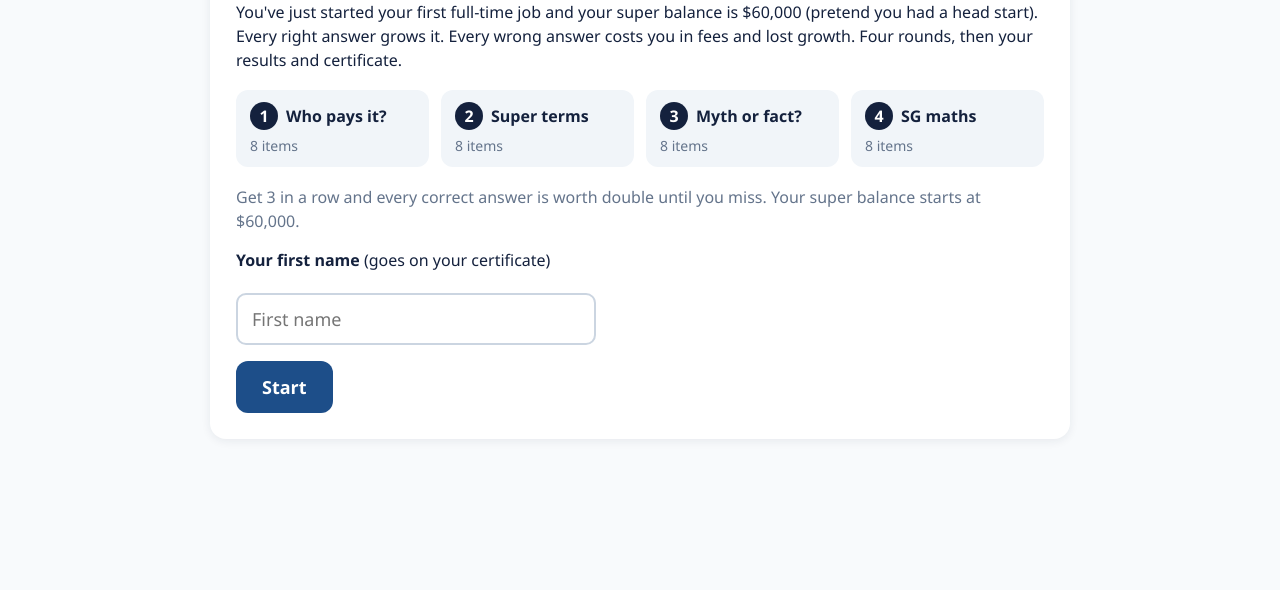
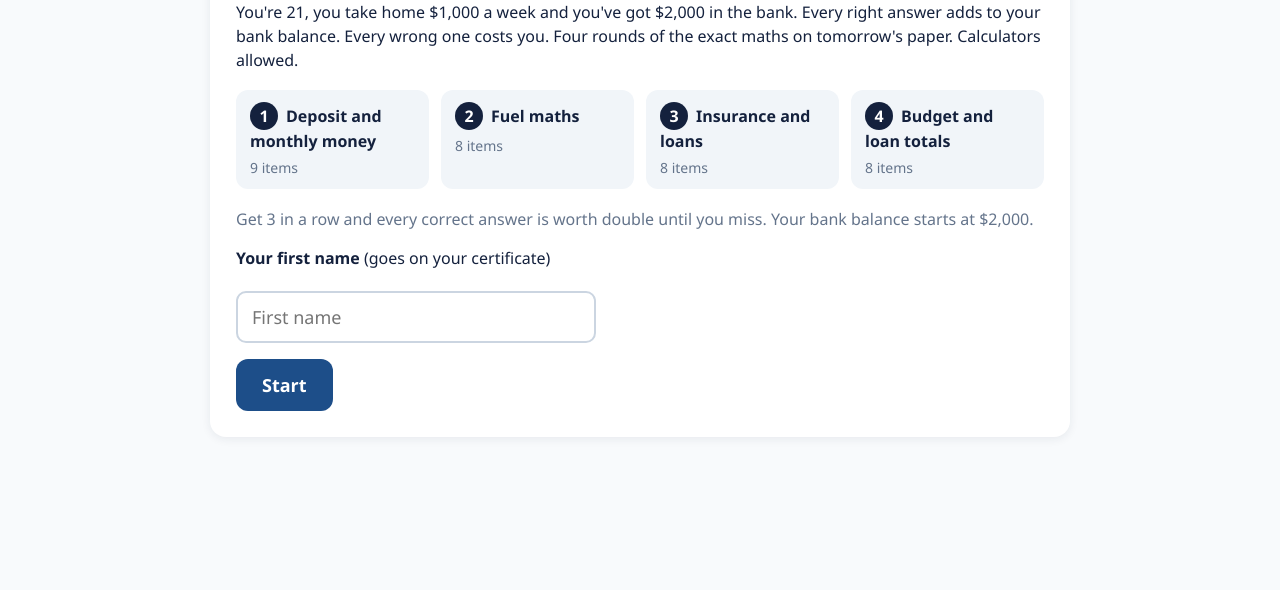
Before and after one commit to 1tbq/bus, a plain HTML site: page index.html in a window 1280 px wide. Shown: the part 210-800 px from the top of the page. Drawn offline with Linux system fonts and the light colour scheme.

Commit message:
Add files via upload

```diff
--- a/index.html
+++ b/index.html
@@ -3,7 +3,7 @@
 <head>
 <meta charset="UTF-8">
 <meta name="viewport" content="width=device-width, initial-scale=1.0">
-<title>Super Stash | Lesson 6</title>
+<title>Keys in Hand | Lesson 7</title>
 <style>
   :root {
     --ink: #14213D; --accent: #1D4E89; --accent-soft: #E3ECF7;
@@ -90,7 +90,7 @@
 </head>
 <body>
 <header>
-  <div class="logo" aria-hidden="true">🪺</div>
+  <div class="logo" aria-hidden="true">🚗</div>
   <div><h1 id="gTitle"></h1><div class="sub" id="gSub"></div></div>
   <div class="hud">
     <span class="chip">Score <b id="hScore">0</b></span>
@@ -107,305 +107,336 @@
 
 <script>
 const CONFIG = {
- "lesson": 6,
- "title": "Super Stash",
- "tagline": "Superannuation: who pays, how it works and why it matters",
- "icon": "🪺",
+ "lesson": 7,
+ "title": "Keys in Hand",
+ "tagline": "Summative dress rehearsal: deposit, fuel, insurance, loans and budget",
+ "icon": "🚗",
  "accent": "1D4E89",
  "accentSoft": "E3ECF7",
- "intro": "You've just started your first full-time job and your super balance is $60,000 (pretend you had a head start). Every right answer grows it. Every wrong answer costs you in fees and lost growth. Four rounds, then your results and certificate.",
+ "intro": "You're 21, you take home $1,000 a week and you've got $2,000 in the bank. Every right answer adds to your bank balance. Every wrong one costs you. Four rounds of the exact maths on tomorrow's paper. Calculators allowed.",
  "meter": {
-  "name": "Super balance",
+  "name": "Bank balance",
   "prefix": "$",
-  "start": 60000,
-  "up": 5000,
-  "down": 6000,
+  "start": 2000,
+  "up": 150,
+  "down": 250,
   "min": 0,
-  "max": 200000,
-  "blurb": "Your super balance starts at $60,000.",
+  "max": 6000,
+  "blurb": "Your bank balance starts at $2,000.",
   "badge": {
-   "icon": "🏖️",
-   "title": "Comfortable Retiree",
-   "desc": "Finish with a super balance of $150,000 or more",
-   "atLeast": 150000
+   "icon": "🔑",
+   "title": "Debt-free driver",
+   "desc": "Finish with a bank balance of $4,000 or more",
+   "atLeast": 4000
   }
  },
  "verdicts": [
   {
    "min": 90,
-   "text": "Super star. You could run your own fund (but please don't, an SMSF at 16 is a bad idea)."
+   "text": "Keys in hand. You're ready for tomorrow."
   },
   {
    "min": 70,
-   "text": "Solid saver. Check your mistake review and you're there."
+   "text": "Nearly there. Copy your mistakes and check the method for each."
   },
   {
    "min": 50,
-   "text": "Your super is growing, but fees are biting. Go back over the mistakes."
+   "text": "Test drive needed. Go back over the worked example slides tonight."
   },
   {
    "min": 0,
-   "text": "Your future self needs a word with you. Copy your mistakes, then play again."
+   "text": "Not road ready yet. Copy every mistake, then play again."
   }
  ],
  "rounds": [
   {
-   "type": "sort",
-   "name": "Who pays it?",
-   "buckets": [
-    "Employer (Super Guarantee)",
-    "You or the government"
-   ],
-   "intro": "Decide who is making each contribution: the employer paying the compulsory Super Guarantee, or someone else (you, or the government).",
+   "type": "num",
+   "name": "Deposit and monthly money",
+   "intro": "Deposit subtraction and weekly to monthly. Weekly to monthly is x 52 / 12. Type numbers only.",
    "items": [
     {
-     "t": "12% of Liam's ordinary wage, paid on top of his pay",
-     "a": 0,
-     "why": "That's the Super Guarantee. It's compulsory and paid by the employer on top of wages."
+     "q": "A car costs $19,990. You use the $5,000 gift as a deposit. How much do you borrow?",
+     "a": 14990,
+     "unit": "$",
+     "tol": 0.5,
+     "why": "$19,990 minus $5,000 = $14,990. Show this subtraction in Task 3."
     },
     {
-     "t": "$50 a week Aaliyah sets up through salary sacrifice",
-     "a": 1,
-     "why": "Salary sacrifice is YOUR choice to send some of your before-tax pay to super."
+     "q": "A car costs $12,500. You use the $5,000 gift as a deposit. How much do you borrow?",
+     "a": 7500,
+     "unit": "$",
+     "tol": 0.5,
+     "why": "$12,500 minus $5,000 = $7,500. Show this subtraction in Task 3."
     },
     {
-     "t": "A $500 co-contribution for a low-income earner",
-     "a": 1,
-     "why": "The government co-contribution is paid by the government when lower-income earners add after-tax money."
+     "q": "A car costs $27,450. You use the $5,000 gift as a deposit. How much do you borrow?",
+     "a": 22450,
+     "unit": "$",
+     "tol": 0.5,
+     "why": "$27,450 minus $5,000 = $22,450. Show this subtraction in Task 3."
     },
     {
-     "t": "Super paid every payday since 1 July 2026",
-     "a": 0,
-     "why": "Payday Super is a rule about when EMPLOYERS must pay the Super Guarantee."
+     "q": "A car costs $8,999. You use the $5,000 gift as a deposit. How much do you borrow?",
+     "a": 3999,
+     "unit": "$",
+     "tol": 0.5,
+     "why": "$8,999 minus $5,000 = $3,999. Show this subtraction in Task 3."
     },
     {
-     "t": "$1,000 Noah adds from his savings after tax",
-     "a": 1,
-     "why": "That's a personal after-tax contribution from you."
+     "q": "Take-home pay is $1,000 a week. What is it per month? (2 decimal places)",
+     "a": 4333.33,
+     "unit": "$",
+     "tol": 0.5,
+     "why": "$1,000 x 52 = $52,000 a year, / 12 = $4,333.33 a month. Never x 4."
     },
     {
-     "t": "A refund of the 15% contributions tax for someone earning $30,000",
-     "a": 1,
-     "why": "That's the Low Income Super Tax Offset (LISTO), paid by the government."
+     "q": "Take-home pay is $750 a week. What is it per month? (2 decimal places)",
+     "a": 3250,
+     "unit": "$",
+     "tol": 0.5,
+     "why": "$750 x 52 = $39,000 a year, / 12 = $3,250.00 a month. Never x 4."
     },
     {
-     "t": "Super for a 17-year-old working 32 hours a week",
-     "a": 0,
-     "why": "Under-18s who work more than 30 hours in a week must get the Super Guarantee."
+     "q": "Take-home pay is $1,200 a week. What is it per month? (2 decimal places)",
+     "a": 5200,
+     "unit": "$",
+     "tol": 0.5,
+     "why": "$1,200 x 52 = $62,400 a year, / 12 = $5,200.00 a month. Never x 4."
     },
     {
-     "t": "A tax refund you choose to put into your super fund",
-     "a": 1,
-     "why": "That's your own after-tax money, so it's a personal contribution."
+     "q": "A car insurance premium is $55 a week. What is it per month? (2 decimal places)",
+     "a": 238.33,
+     "unit": "$",
+     "tol": 0.5,
+     "why": "$55 x 52 = $2,860 a year, / 12 = $238.33 a month. Never x 4."
+    },
+    {
+     "q": "An insurance quote is $2,880 a year. What is that per month?",
+     "a": 240,
+     "unit": "$",
+     "tol": 0.5,
+     "why": "Yearly to monthly: $2,880 / 12 = $240.00. Better still, switch the website to monthly."
+    }
+   ]
+  },
+  {
+   "type": "num",
+   "name": "Fuel maths",
+   "intro": "km per tank = tank litres / (L per 100km) x 100. Then: 1,000 / km per tank = tanks; tanks x tank size = litres; litres x price = cost.",
+   "items": [
+    {
+     "q": "A car has a 50 L tank and uses 6.0 L/100km. How many km per tank? (nearest km)",
+     "a": 833,
+     "unit": "",
+     "tol": 1,
+     "why": "50 / 6.0 x 100 = 833 km per tank. This is what goes in the fuel economy box."
+    },
+    {
+     "q": "A car has a 45 L tank and uses 7.5 L/100km. How many km per tank? (nearest km)",
+     "a": 600,
+     "unit": "",
+     "tol": 1,
+     "why": "45 / 7.5 x 100 = 600 km per tank. This is what goes in the fuel economy box."
+    },
+    {
+     "q": "A car has a 60 L tank and uses 8.0 L/100km. How many km per tank? (nearest km)",
+     "a": 750,
+     "unit": "",
+     "tol": 1,
+     "why": "60 / 8.0 x 100 = 750 km per tank. This is what goes in the fuel economy box."
+    },
+    {
+     "q": "A car has a 56 L tank and uses 7.0 L/100km. How many km per tank? (nearest km)",
+     "a": 800,
+     "unit": "",
+     "tol": 1,
+     "why": "56 / 7.0 x 100 = 800 km per tank. This is what goes in the fuel economy box."
+    },
+    {
+     "q": "You drive 1,000 km a month and get 800 km per tank. How many tanks per month?",
+     "a": 1.25,
+     "unit": "",
+     "tol": 0.01,
+     "why": "1,000 / 800 = 1.25 tanks per month."
+    },
+    {
+     "q": "You use 1.25 tanks a month and the tank holds 48 L. How many litres per month?",
+     "a": 60,
+     "unit": "",
+     "tol": 0.1,
+     "why": "1.25 x 48 = 60 litres per month."
+    },
+    {
+     "q": "You use 60 L a month. Unleaded 91 on the paper is $1.86. Monthly fuel cost?",
+     "a": 111.6,
+     "unit": "$",
+     "tol": 0.05,
+     "why": "60 x $1.86 = $111.60."
+    },
+    {
+     "q": "A diesel car uses 100 L a month. Diesel on the paper is $1.90. Monthly fuel cost?",
+     "a": 190,
+     "unit": "$",
+     "tol": 0.05,
+     "why": "100 x $1.90 = $190.00."
     }
    ]
   },
   {
    "type": "mcq",
-   "name": "Super terms",
+   "name": "Insurance and loans",
    "intro": "Pick the best answer.",
    "items": [
     {
-     "q": "What is the Super Guarantee rate in 2026?",
+     "q": "Which type of car insurance covers damage to YOUR OWN car in an accident you caused?",
      "options": [
-      "9%",
-      "11.5%",
-      "12%",
-      "15%"
+      "CTP",
+      "Third party property damage",
+      "Third party, fire and theft",
+      "Comprehensive"
+     ],
+     "a": 3,
+     "why": "Only comprehensive covers your own car when you're at fault, plus other people's property, fire, theft and more."
+    },
+    {
+     "q": "Why is comprehensive the most expensive type of car insurance?",
+     "options": [
+      "It includes your rego",
+      "The insurer promises to pay for the most things, including your own car",
+      "It is required by law for every car",
+      "It has no excess"
+     ],
+     "a": 1,
+     "why": "More cover means more likely and bigger claims, so a higher premium."
+    },
+    {
+     "q": "In Victoria, injury to people in a crash (CTP) is paid through...",
+     "options": [
+      "Comprehensive insurance",
+      "The TAC charge in your rego",
+      "Your health insurance",
+      "The car loan"
+     ],
+     "a": 1,
+     "why": "Victoria's CTP is the TAC charge, which is included in your registration."
+    },
+    {
+     "q": "Two quotes are the same except one has a higher excess. That one will usually have...",
+     "options": [
+      "A higher premium",
+      "A lower premium",
+      "The same premium",
+      "No cover for theft"
+     ],
+     "a": 1,
+     "why": "You agree to pay more of each claim yourself, so the insurer charges you less."
+    },
+    {
+     "q": "What does the comparison rate include that the interest rate doesn't?",
+     "options": [
+      "Most of the loan's fees",
+      "Your insurance",
+      "Your fuel costs",
+      "The deposit"
+     ],
+     "a": 0,
+     "why": "The comparison rate rolls the interest rate and most fees into one yearly percentage."
+    },
+    {
+     "q": "Same loan, same rate. Compared with a 3-year term, a 7-year term has...",
+     "options": [
+      "Higher repayments and lower total cost",
+      "Lower repayments and higher total cost",
+      "Lower repayments and lower total cost",
+      "Exactly the same total cost"
+     ],
+     "a": 1,
+     "why": "Spreading it out lowers each repayment but you pay interest for more years."
+    },
+    {
+     "q": "Why does a bank usually require comprehensive insurance on a car loan?",
+     "options": [
+      "It's cheaper for you",
+      "The car is the bank's security until the loan is paid",
+      "It lowers the interest rate to zero",
+      "It replaces the deposit"
+     ],
+     "a": 1,
+     "why": "If the car is written off uninsured, the bank's security is gone and you still owe the loan."
+    },
+    {
+     "q": "Which car can you NOT choose for the summative?",
+     "options": [
+      "A used petrol hatchback",
+      "A new diesel ute",
+      "An electric vehicle",
+      "A petrol hybrid SUV"
      ],
      "a": 2,
-     "why": "SG has been 12% since 1 July 2025. 11.5% was the 2024-25 rate."
-    },
-    {
-     "q": "What is the preservation age for someone your age?",
-     "options": [
-      "55",
-      "60",
-      "67",
-      "There isn't one"
-     ],
-     "a": 1,
-     "why": "Preservation age is 60 for anyone born after 30 June 1964."
-    },
-    {
-     "q": "Who usually gets the profits of an industry super fund?",
-     "options": [
-      "Shareholders of a bank",
-      "The government",
-      "The members",
-      "The employer"
-     ],
-     "a": 2,
-     "why": "Industry funds are run for members, so profits go back to members."
-    },
-    {
-     "q": "What does consolidating your super mean?",
-     "options": [
-      "Taking it out early",
-      "Rolling several accounts into one",
-      "Switching to cash",
-      "Paying more tax"
-     ],
-     "a": 1,
-     "why": "Consolidating combines accounts so you pay one set of fees, not several."
-    },
-    {
-     "q": "Where can you compare MySuper products for free?",
-     "options": [
-      "A fund's TikTok ad",
-      "The ATO YourSuper comparison tool",
-      "A cold caller",
-      "Your employer's newsletter"
-     ],
-     "a": 1,
-     "why": "YourSuper is the government's own comparison tool on the ATO website."
-    },
-    {
-     "q": "Before-tax (concessional) contributions are usually taxed in super at...",
-     "options": [
-      "0%",
-      "15%",
-      "30%",
-      "45%"
-     ],
-     "a": 1,
-     "why": "15% is lower than most people's income tax rate, which is a key benefit of super."
-    },
-    {
-     "q": "Which is a benefit of super to Australia as a whole?",
-     "options": [
-      "Less reliance on the Age Pension",
-      "Higher petrol prices",
-      "Fewer jobs",
-      "Lower wages for everyone"
-     ],
-     "a": 0,
-     "why": "More retirees paying their own way means less pressure on the Age Pension and the budget."
-    },
-    {
-     "q": "Who led the deal that created compulsory super in 1992?",
-     "options": [
-      "John Howard and Peter Costello",
-      "Paul Keating and Bill Kelty",
-      "Gina Rinehart",
-      "The Reserve Bank"
-     ],
-     "a": 1,
-     "why": "Paul Keating's government and ACTU leader Bill Kelty made the deal. SG began in 1992 at 3% for most employers."
-    }
-   ]
-  },
-  {
-   "type": "tf",
-   "name": "Myth or fact?",
-   "buckets": [
-    "Fact",
-    "Myth"
-   ],
-   "intro": "Decide if each statement is a fact or a myth.",
-   "items": [
-    {
-     "t": "Your boss takes your super out of your take-home pay.",
-     "a": false,
-     "why": "The Super Guarantee is paid on top of your wage."
-    },
-    {
-     "t": "You can access super early to pay for a car.",
-     "a": false,
-     "why": "Super is preserved until 60 and retirement. Offers to release it for a car are scams."
-    },
-    {
-     "t": "Australians hold more than $4 trillion in super.",
-     "a": true,
-     "why": "APRA reported about $4.8 trillion in total super assets at 30 June 2026."
-    },
-    {
-     "t": "Three super accounts can mean paying three sets of fees.",
-     "a": true,
-     "why": "Every account charges fees, which is why consolidating can save money."
-    },
-    {
-     "t": "Retail funds always beat industry funds.",
-     "a": false,
-     "why": "Not always. Compare fees and returns, whoever runs the fund."
-    },
-    {
-     "t": "Insurance inside super is paid from your super balance.",
-     "a": true,
-     "why": "Premiums come out of your balance, which reduces your retirement savings."
-    },
-    {
-     "t": "If you earn $300 a month and you're over 18, you still get super.",
-     "a": true,
-     "why": "The $450 a month threshold was removed in July 2022."
-    },
-    {
-     "t": "About $21 billion of lost and ATO-held super is waiting to be claimed.",
-     "a": true,
-     "why": "The ATO reported about $21.2 billion at 30 June 2026. Check yours on myGov."
+     "why": "The paper bans EVs because the fuel task uses litres and petrol prices."
     }
    ]
   },
   {
    "type": "num",
-   "name": "SG maths",
-   "intro": "Use SG = wage x 0.12. Type the dollar amount only (use decimals for cents).",
+   "name": "Budget and loan totals",
+   "intro": "Use Jas's numbers from the lesson: income $4,333.33, $14,990 borrowed at 8.5%, $250 application fee, $10 monthly fee.",
    "items": [
     {
-     "q": "Liam earns $55,000 a year. How much SG does his employer pay a year?",
-     "a": 6600,
+     "q": "Income $4,333.33. Rent $1,900, bills $200, groceries $400. How much is left before any car costs?",
+     "a": 1833.33,
+     "unit": "$",
+     "tol": 0.05,
+     "why": "$4,333.33 minus $2,500 = $1,833.33."
+    },
+    {
+     "q": "Loan repayment is $307.54 a month and the monthly fee is $10. What goes in the budget?",
+     "a": 317.54,
+     "unit": "$",
+     "tol": 0.05,
+     "why": "$307.54 + $10 = $317.54. Don't forget the fee."
+    },
+    {
+     "q": "Income $4,333.33, total expenses $3,191.54. What are the monthly savings?",
+     "a": 1141.79,
+     "unit": "$",
+     "tol": 0.05,
+     "why": "$4,333.33 minus $3,191.54 = $1,141.79."
+    },
+    {
+     "q": "Jas used $4,000 as income by mistake. Expenses $3,191.54. What savings would Jas wrongly write?",
+     "a": 808.46,
+     "unit": "$",
+     "tol": 0.05,
+     "why": "$4,000 minus $3,191.54 = $808.46, which is $333.33 too low. Use x 52 / 12."
+    },
+    {
+     "q": "Repayment $307.54 a month for 5 years (60 months). Total of the repayments?",
+     "a": 18452.4,
      "unit": "$",
      "tol": 0.5,
-     "why": "55,000 x 0.12 = $6,600"
+     "why": "$307.54 x 60 = $18,452.40."
     },
     {
-     "q": "Aaliyah earns $1,150 a week. How much SG is paid each week?",
-     "a": 138,
+     "q": "Add the $250 application fee and $10 x 60 monthly fees. Total cost of the 5-year loan?",
+     "a": 19302.4,
+     "unit": "$",
+     "tol": 0.5,
+     "why": "$18,452.40 + $250 + $600 = $19,302.40."
+    },
+    {
+     "q": "Jas borrowed $14,990. Repayments total $18,452.40. How much interest is that?",
+     "a": 3462.4,
+     "unit": "$",
+     "tol": 0.5,
+     "why": "$18,452.40 minus $14,990 = $3,462.40 interest."
+    },
+    {
+     "q": "A 3-year term costs $473.20 a month. How much more per month than the 5-year $307.54?",
+     "a": 165.66,
      "unit": "$",
      "tol": 0.05,
-     "why": "1,150 x 0.12 = $138"
-    },
-    {
-     "q": "Priya earns $2,000 a month. How much SG is paid each month?",
-     "a": 240,
-     "unit": "$",
-     "tol": 0.05,
-     "why": "2,000 x 0.12 = $240"
-    },
-    {
-     "q": "Noah earns $640 a week. How much SG is paid each week?",
-     "a": 76.8,
-     "unit": "$",
-     "tol": 0.05,
-     "why": "640 x 0.12 = $76.80"
-    },
-    {
-     "q": "Mia earns $900 a week for 52 weeks. How much SG is paid in the YEAR?",
-     "a": 5616,
-     "unit": "$",
-     "tol": 0.5,
-     "why": "900 x 0.12 = $108 a week. 108 x 52 = $5,616"
-    },
-    {
-     "q": "Jay earns $65,000 a year. How much SG is that per week (52 weeks)?",
-     "a": 150,
-     "unit": "$",
-     "tol": 0.05,
-     "why": "65,000 x 0.12 = $7,800. 7,800 / 52 = $150"
-    },
-    {
-     "q": "Sam salary sacrifices $1,000. Super takes 15% tax. How much lands in Sam's account?",
-     "a": 850,
-     "unit": "$",
-     "tol": 0.5,
-     "why": "15% of 1,000 = $150 tax. 1,000 minus 150 = $850"
-    },
-    {
-     "q": "Zara earns $40,000 and adds $600 after tax. The government adds 50 cents per dollar (max $500). How much does it add?",
-     "a": 300,
-     "unit": "$",
-     "tol": 0.5,
-     "why": "600 x 0.5 = $300, which is under the $500 maximum."
+     "why": "$473.20 minus $307.54 = $165.66 more each month, but less total interest."
     }
    ]
   }
```
